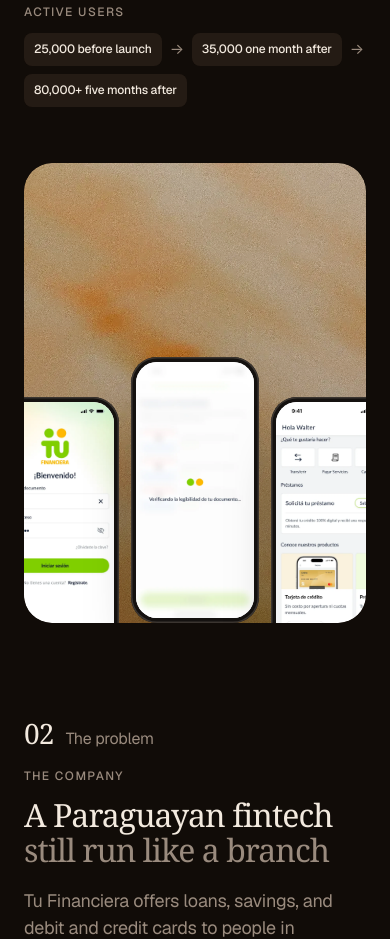
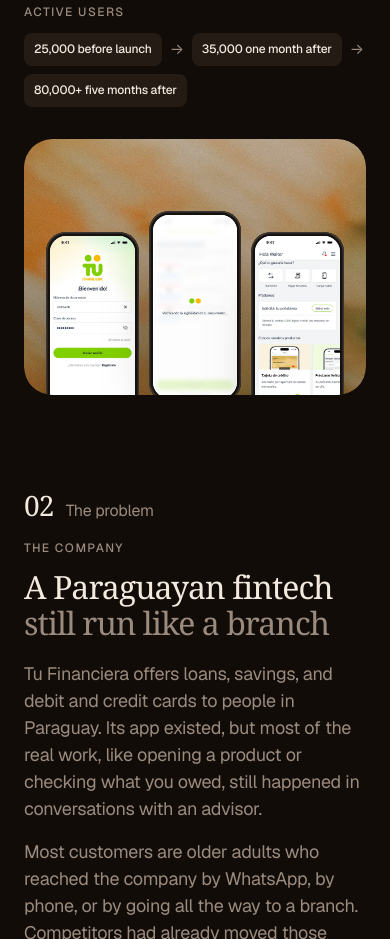
Before and after one commit to luis99leiva/luis-leiva-portfolio, a plain HTML site: page test-2/tufinanciera.html in a window 390 px wide. Shown: the part 2197-3136 px from the top of the page. Drawn offline with nearby package versions, Linux system fonts and the light colour scheme; a web font is replaced by a local one.

Commit message:
Update /test-2/ preview folder: screens box spacing
Co-Authored-By: Claude Opus 5.5 <noreply@anthropic.com>

```diff
--- a/test-2/assets/css/styles.css
+++ b/test-2/assets/css/styles.css
@@ -1016,3 +1016,19 @@ a.card:hover .photo > img.bg, a.card:focus-visible .photo > img.bg { filter: bri
   .toc a.on { background: var(--chip); }
   .toc a.on i { width: 18px; }
 }
+
+/* screens box inside a case study chapter: lines up with the text column */
+.chapter .row-body > .screens-inline { height: auto; aspect-ratio: 2 / 1; margin-top: 48px; }
+.screens-inline .over { gap: 1.8%; padding: 0; margin-bottom: -4.5%; }
+.screens-inline .phone { width: 16%; padding: 5px; border-radius: 26px; }
+.screens-inline .phone img { border-radius: 21px; }
+.screens-inline .phone:nth-child(n) { display: block; margin-bottom: 0; }
+.screens-inline .phone:nth-child(2), .screens-inline .phone:nth-child(4) { margin-bottom: 3.5%; }
+@media (max-width: 560px) {
+  .chapter .row-body > .screens-inline { aspect-ratio: 4 / 3; margin-top: 32px; }
+  .screens-inline .over { gap: 3%; margin-bottom: -8%; }
+  .screens-inline .phone { width: 27%; padding: 4px; border-radius: 20px; }
+  .screens-inline .phone img { border-radius: 16px; }
+  .screens-inline .phone:nth-child(n+4) { display: none; }
+  .screens-inline .phone:nth-child(2) { margin-bottom: 6%; }
+}
--- a/test-2/tufinanciera.html
+++ b/test-2/tufinanciera.html
@@ -69,12 +69,9 @@
         <span class="label">Active users</span>
         <div class="path"><span class="tag">25,000 before launch</span><i>&rarr;</i><span class="tag">35,000 one month after</span><i>&rarr;</i><span class="tag">80,000+ five months after</span></div>
       </div>
+      <div class="photo screens screens-inline reveal"><img class="bg" src="assets/img/cover-tf.webp" alt="" loading="lazy"><div class="over"><div class="phone"><img src="assets/img/tf-screen-login.webp" alt="Sign-in" loading="lazy"></div><div class="phone"><img src="assets/img/tf-screen-verify.webp" alt="Document legibility check" loading="lazy"></div><div class="phone"><img src="assets/img/tf-screen-home.webp" alt="Home with quick actions" loading="lazy"></div><div class="phone"><img src="assets/img/tf-screen-loan.webp" alt="Loan detail with installments" loading="lazy"></div><div class="phone"><img src="assets/img/tf-screen-store.webp" alt="App Store listing" loading="lazy"></div></div></div>
     </div>
   </div>
-</div>
-
-<div class="wrap" style="margin-top:56px">
-  <div class="photo screens reveal"><img class="bg" src="assets/img/cover-tf.webp" alt="" loading="lazy"><div class="over"><div class="phone"><img src="assets/img/tf-screen-login.webp" alt="Sign-in" loading="lazy"></div><div class="phone"><img src="assets/img/tf-screen-verify.webp" alt="Document legibility check" loading="lazy"></div><div class="phone"><img src="assets/img/tf-screen-home.webp" alt="Home with quick actions" loading="lazy"></div><div class="phone"><img src="assets/img/tf-screen-loan.webp" alt="Loan detail with installments" loading="lazy"></div><div class="phone"><img src="assets/img/tf-screen-store.webp" alt="App Store listing" loading="lazy"></div></div></div>
 </div>
 
 <div class="wrap">
```
